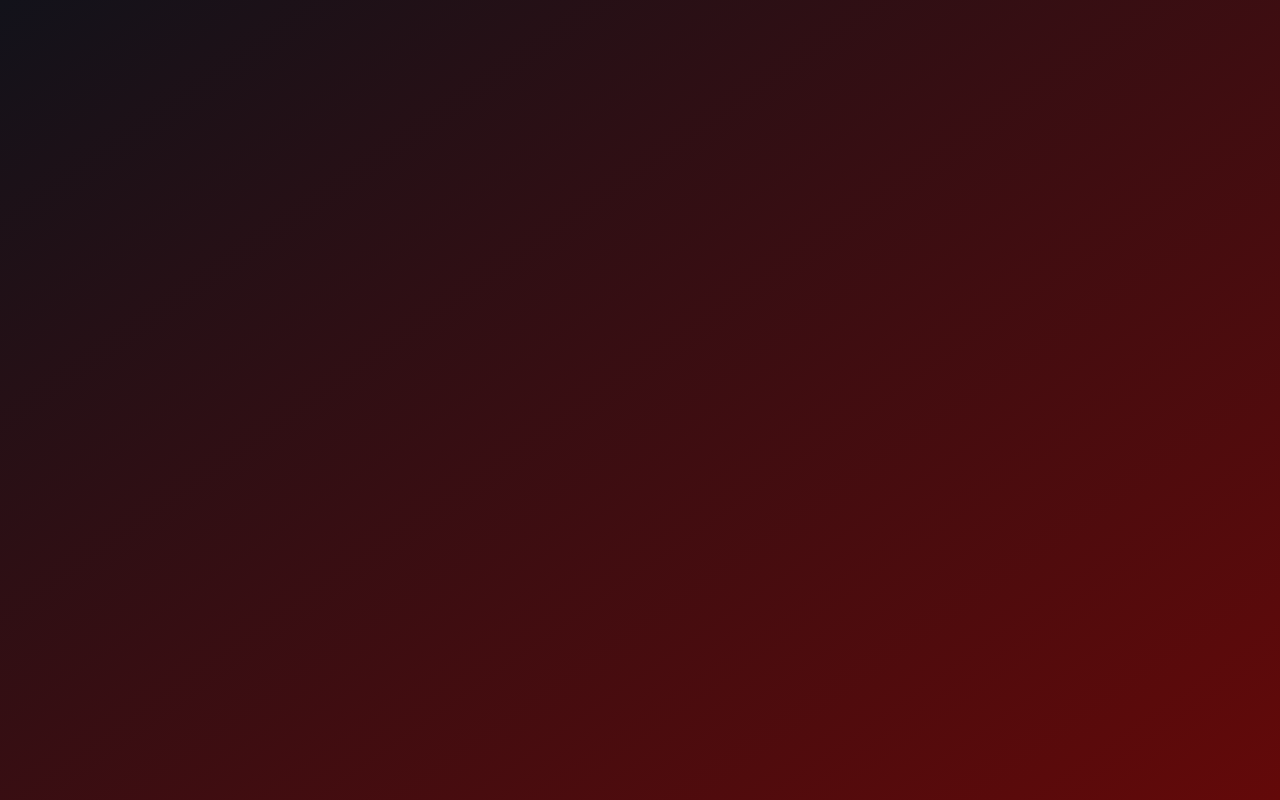
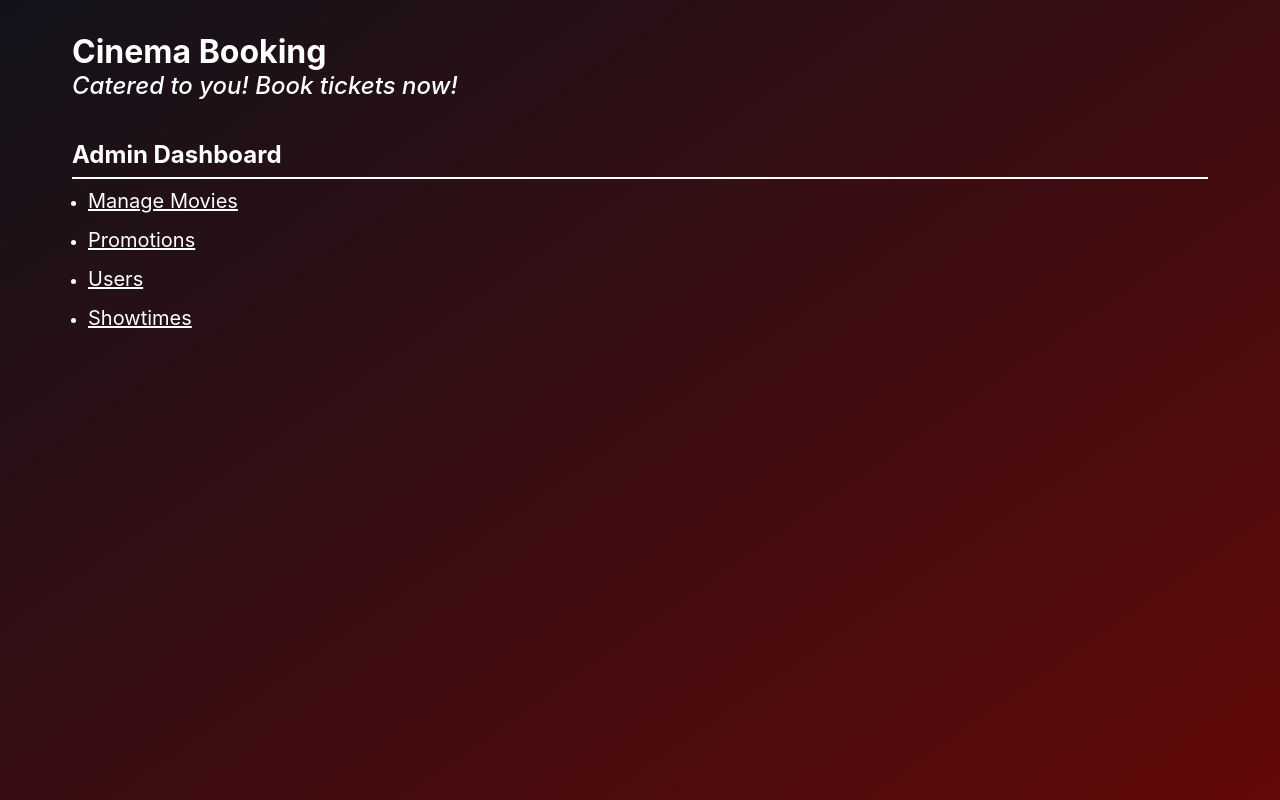
Before and after one commit to camillegrings/cinema-e-booking-system, a React (Vite) app: page /admin/dashboard in a window 1280 px wide. Before the commit this address had no page. Built offline with nearby package versions, Linux system fonts and the light colour scheme.

Commit message:
feat: admin dashboard

```diff
--- a/src/client/App.tsx
+++ b/src/client/App.tsx
@@ -5,6 +5,7 @@ import { MovieDetails } from './pages/MovieDetails.js';
 import { BookingPage } from './pages/BookingPage.js'
 import { Login } from "./pages/Login.js";
 import { Register } from "./pages/Register.js";
+import { AdminDashboard } from "./pages/AdminDashboard.js"
 
 
 export default function App() {
@@ -15,6 +16,7 @@ export default function App() {
       <Route path='/register' element={<Register />} />
       <Route path="/movie/:id" element={<MovieDetails />} />
       <Route path="/booking/:id" element={<BookingPage />} />
+      <Route path='/admin/dashboard' element={<AdminDashboard />} />
     </Routes>
   )
 }
--- /dev/null
+++ b/src/client/pages/AdminDashboard.css
@@ -0,0 +1,27 @@
+.admin-dashboard-container {
+    padding: 2rem;
+    max-width: 1200px;
+    margin: 0 auto;
+}
+
+.admin-dashboard-content {
+    padding-top: 30px;
+}
+
+.admin-dashboard-content>h2 {
+    border-bottom: 2px solid white;
+    padding-bottom: 0.5rem;
+}
+
+.admin-dashboard-menu {
+    padding-left: 16px;
+}
+
+.admin-dashboard-menu>li {
+    padding: 10px 0 5px;
+}
+
+.admin-dashboard-menu>li>a {
+    color: white;
+    font-size: 20px;
+}
--- /dev/null
+++ b/src/client/pages/AdminDashboard.tsx
@@ -0,0 +1,24 @@
+import React, { useState, useEffect } from 'react';
+import { useParams } from "react-router-dom";
+import { Movie } from '../services/movie.js';
+import { Header } from '../components/Header.js'
+import { Link } from "react-router-dom";
+
+import './AdminDashboard.css';
+
+export const AdminDashboard: React.FC = () => {
+    return (
+        <div className="admin-dashboard-container">
+            <Header />
+            <div className="admin-dashboard-content">
+                <h2>Admin Dashboard</h2>
+                <ul className="admin-dashboard-menu">
+                    <li><Link to='/'>Manage Movies</Link></li>
+                    <li><Link to='/'>Promotions</Link></li>
+                    <li><Link to='/'>Users</Link></li>
+                    <li><Link to='/'>Showtimes</Link></li>
+                </ul>
+            </div>
+        </div>
+    );
+};
```
